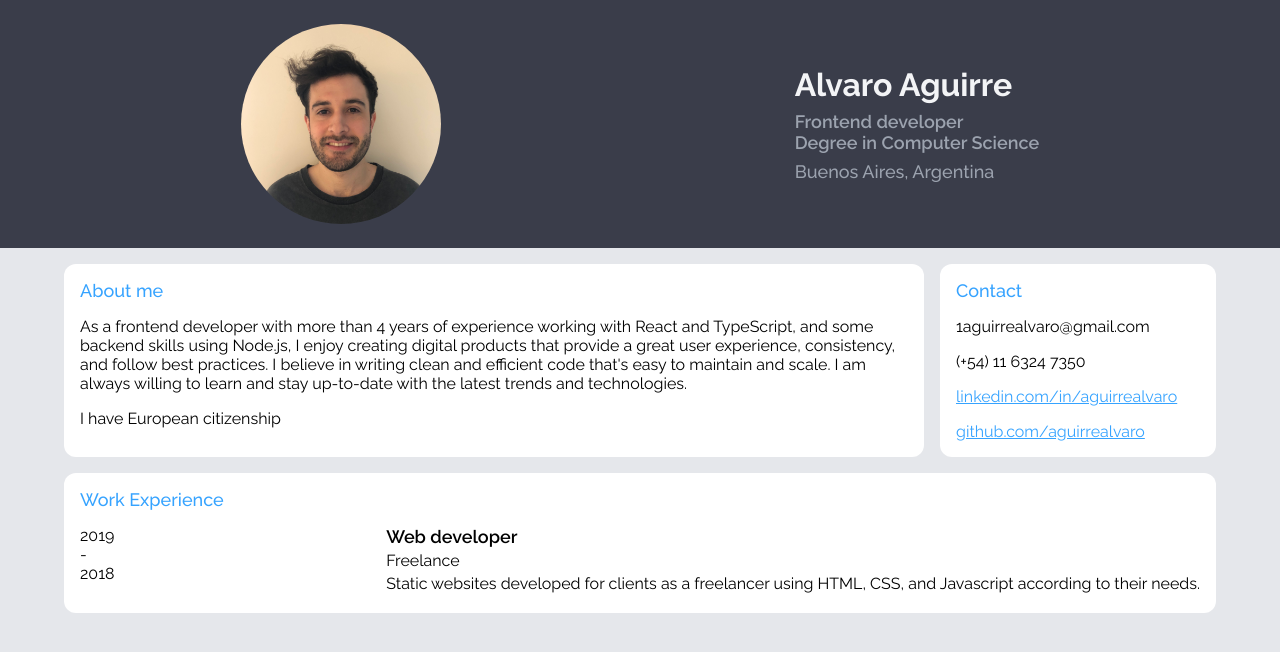
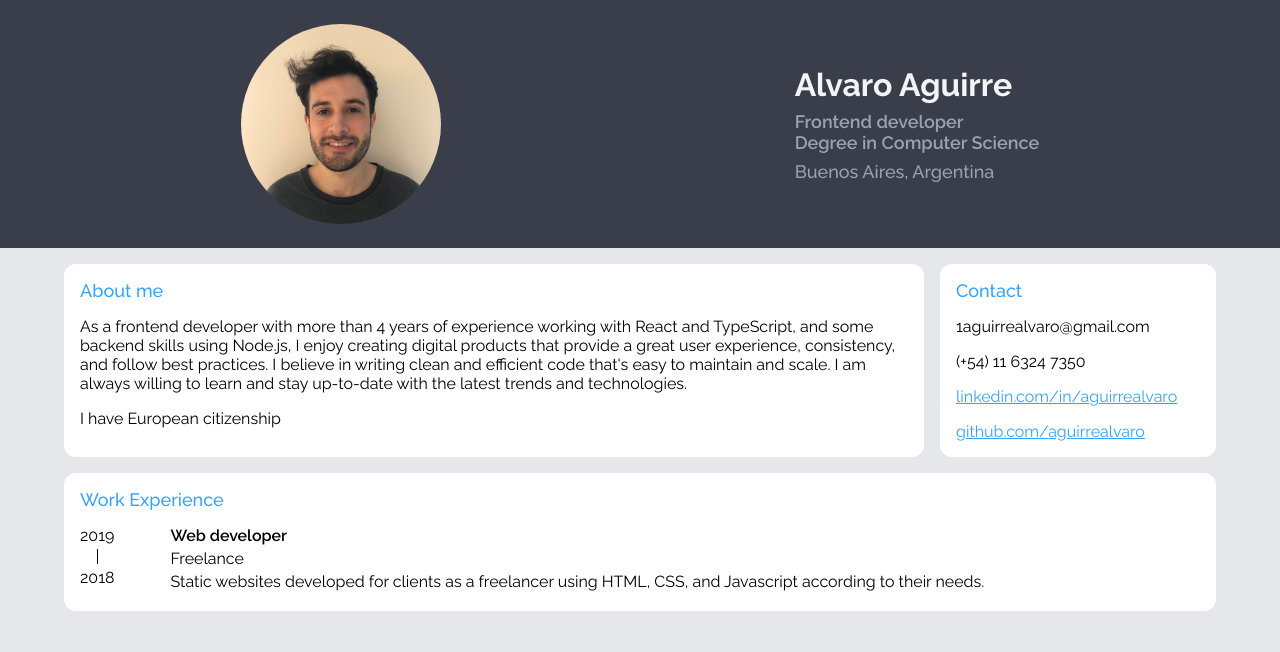
Before and after one commit to aguirrealvaro/cv, a Next.js app: page / in a window 1280 px wide. Shown: the top 652 px of the page. Built offline with nearby package versions, Linux system fonts and the light colour scheme.

Commit message:
line time

```diff
--- a/src/components/Experience/SingleExperience.tsx
+++ b/src/components/Experience/SingleExperience.tsx
@@ -20,7 +20,7 @@ export const SingleExperience: FunctionComponent<SingleExperienceProps> = ({
     <Container>
       <TimeContainer>
         <span>{endTime}</span>
-        <span>-</span>
+        <Line />
         <span>{startTime}</span>
       </TimeContainer>
       <div>
@@ -34,17 +34,16 @@ export const SingleExperience: FunctionComponent<SingleExperienceProps> = ({
 
 const Container = styled.span`
   display: flex;
-  justify-content: space-between;
 `;
 
 const TimeContainer = styled.div`
   display: flex;
   flex-direction: column;
+  margin-right: ${({ theme }) => theme.spacing[12]};
 `;
 
 const Role = styled.span`
   display: block;
-  font-size: ${({ theme }) => theme.typography.fontSizes.lg};
   font-weight: ${({ theme }) => theme.typography.fontWeights.semibold};
   margin-bottom: ${({ theme }) => theme.spacing[1]};
 `;
@@ -60,3 +59,11 @@ const Description = styled.span`
   font-size: ${({ theme }) => theme.typography.fontSizes.md};
   margin-bottom: ${({ theme }) => theme.spacing[1]};
 `;
+
+const Line = styled.span`
+  width: 1px;
+  height: 15px;
+  background-color: ${({ theme }) => theme.colors.black};
+  align-self: center;
+  margin: 4px 0;
+`;
```
